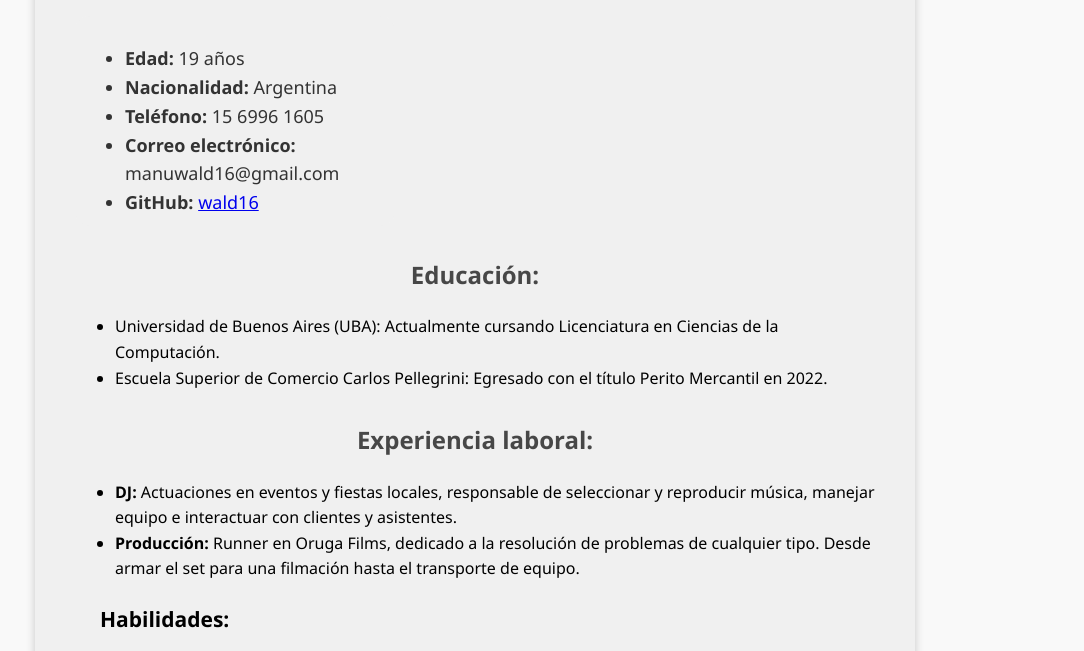
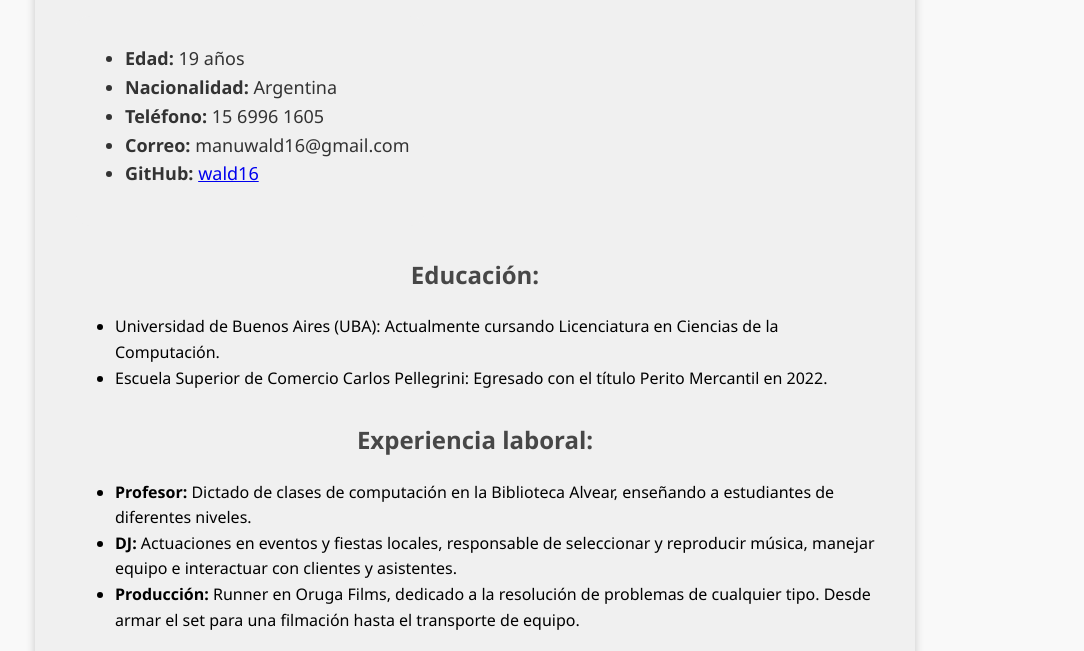
Before and after one commit to wald16/wald16.github.io, a plain HTML site: page index.html in a window 1280 px wide. Shown: the part 115-766 px from the top of the page, without its empty margins (165-1249 px from the left). Drawn offline with Linux system fonts and the light colour scheme.

Commit message:
added trabajo en la biblioteca y modifique hover

```diff
--- a/index.html
+++ b/index.html
@@ -17,7 +17,7 @@
         <li><strong>Edad:</strong> 19 años</li>
         <li><strong>Nacionalidad:</strong> Argentina</li>
         <li><strong>Teléfono:</strong> 15 6996 1605</li>
-        <li><strong>Correo electrónico:</strong> manuwald16@gmail.com</li>
+        <li><strong>Correo:</strong> manuwald16@gmail.com</li>
         <li><strong>GitHub:</strong> <a href="https://github.com/wald16" target="_blank">wald16</a>
         </li>
       </ul>
@@ -31,6 +31,8 @@
     </ul>
     <h2>Experiencia laboral:</h2>
     <ul>
+      <li><strong>Profesor:</strong> Dictado de clases de computación en la Biblioteca Alvear, enseñando a estudiantes
+        de diferentes niveles.</li>
       <li><strong>DJ:</strong> Actuaciones en eventos y fiestas locales, responsable de seleccionar y reproducir
         música, manejar equipo e interactuar con clientes y asistentes.</li>
       <li><strong>Producción:</strong> Runner en Oruga Films, dedicado a la resolución de problemas de cualquier
--- a/style.css
+++ b/style.css
@@ -49,19 +49,23 @@ h3 {
 
 .containerdatos {
     background-color: #f0f0f0;
-    width: 300px;
+    width: 330px;
     height: 190px;
     padding: 10px;
     border-radius: 15px;
     color: #333;
     text-align: start;
     font-size: 18px;
-    transition: background-color 0.5s ease;
+    transition: all 0.5s ease;
 }
 
 .containerdatos:hover {
     background-color: #e0e0e0;
+    transform: scale(1.05);
+    box-shadow: 0px 4px 15px rgba(0, 0, 0, 0.2);
+    color: #555;
 }
+
 
 .animated-heading {
     overflow: hidden;
```
